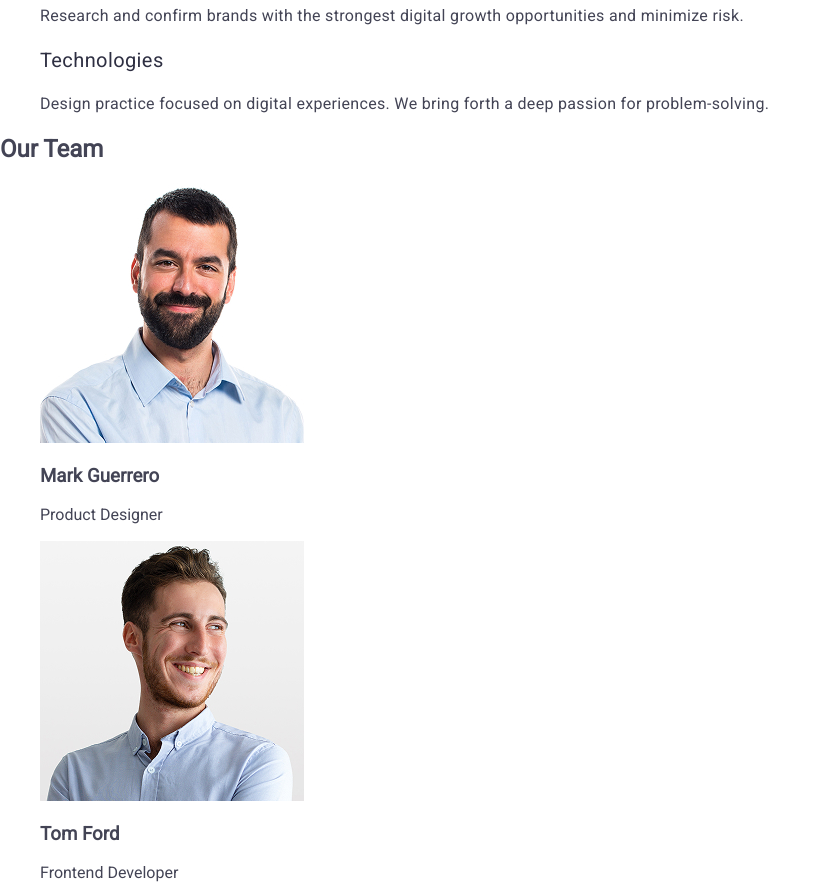
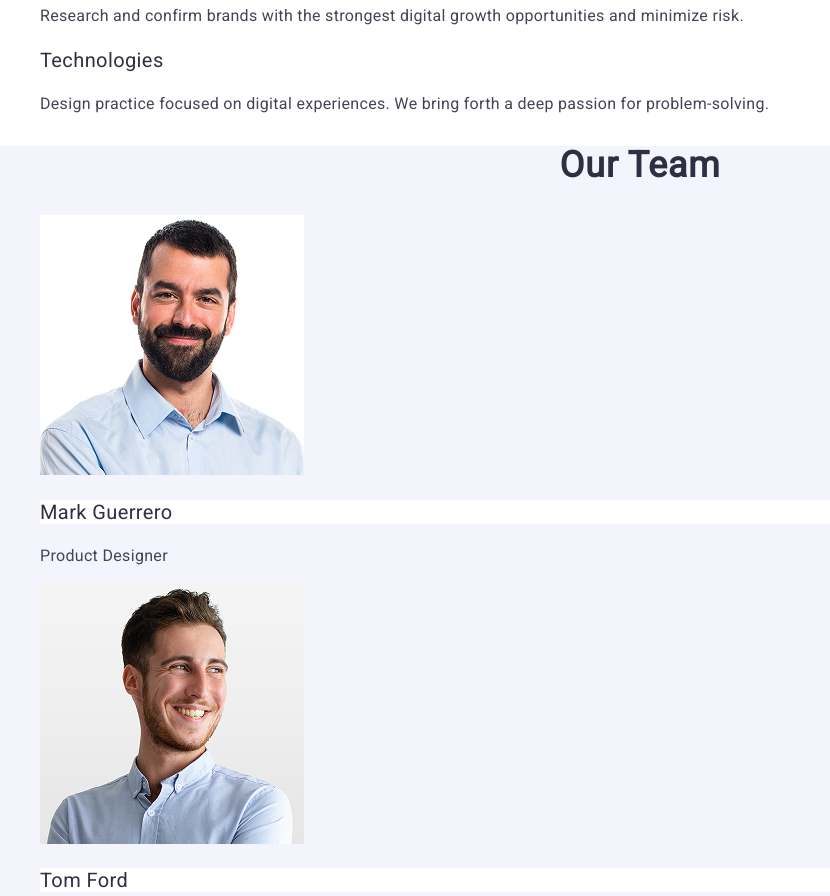
Before and after one commit to Alexashkaaaa/goit-markup-hw-02, a plain HTML site: page index.html in a window 1280 px wide. Shown: the part 640-1536 px from the top of the page, without its empty margins (0-830 px from the left). Drawn offline with nearby package versions, Linux system fonts and the light colour scheme.

Commit message:
add styles main

```diff
--- a/css/styles.css
+++ b/css/styles.css
@@ -80,3 +80,33 @@ a {
   letter-spacing: 0.02em;
   color: #2e2f42;
 }
+.section-three {
+  background-color: #f4f4fd;
+}
+.title-three {
+  font-weight: 700;
+  font-size: 36px;
+  line-height: 1.11;
+  letter-spacing: 0.02em;
+  text-align: center;
+  color: #2e2f42;
+  text-transform: capitalize;
+}
+.title-mark,
+.title-tom,
+.title-camila,
+.title-daniel {
+  font-weight: 500;
+  font-size: 20px;
+  line-height: 1.2;
+  letter-spacing: 0.02em;
+  color: #2e2f42;
+  background-color: #fff;
+}
+.paragraph-section-three {
+  font-weight: 400;
+  font-size: 16px;
+  line-height: 1.5;
+  letter-spacing: 0.02em;
+  color: #434455;
+}
--- a/index.html
+++ b/index.html
@@ -91,7 +91,7 @@
         </ul>
       </section>
       <section class="section-three">
-        <h2>Our Team</h2>
+        <h2 class="title-three">Our Team</h2>
         <ul>
           <li>
             <img
@@ -99,13 +99,13 @@
               alt="Mark Guerrero"
               width="264"
             />
-            <h3>Mark Guerrero</h3>
-            <p>Product Designer</p>
+            <h3 class="title-mark">Mark Guerrero</h3>
+            <p class="paragraph-section-three">Product Designer</p>
           </li>
           <li>
             <img src="./images/source/tom.jpg" alt="Tom Ford" width="264" />
-            <h3>Tom Ford</h3>
-            <p>Frontend Developer</p>
+            <h3 class="title-tom">Tom Ford</h3>
+            <p class="paragraph-section-three">Frontend Developer</p>
           </li>
           <li>
             <img
@@ -113,8 +113,8 @@
               alt="Camila Garcia"
               width="264"
             />
-            <h3>Camila Garcia</h3>
-            <p>Marketing</p>
+            <h3 class="title-camila">Camila Garcia</h3>
+            <p class="paragraph-section-three">Marketing</p>
           </li>
           <li>
             <img
@@ -122,8 +122,8 @@
               alt="Daniel Wilson"
               width="264"
             />
-            <h3>Daniel Wilson</h3>
-            <p>UI Designer</p>
+            <h3 class="title-daniel">Daniel Wilson</h3>
+            <p class="paragraph-section-three">UI Designer</p>
           </li>
         </ul>
       </section>
```
